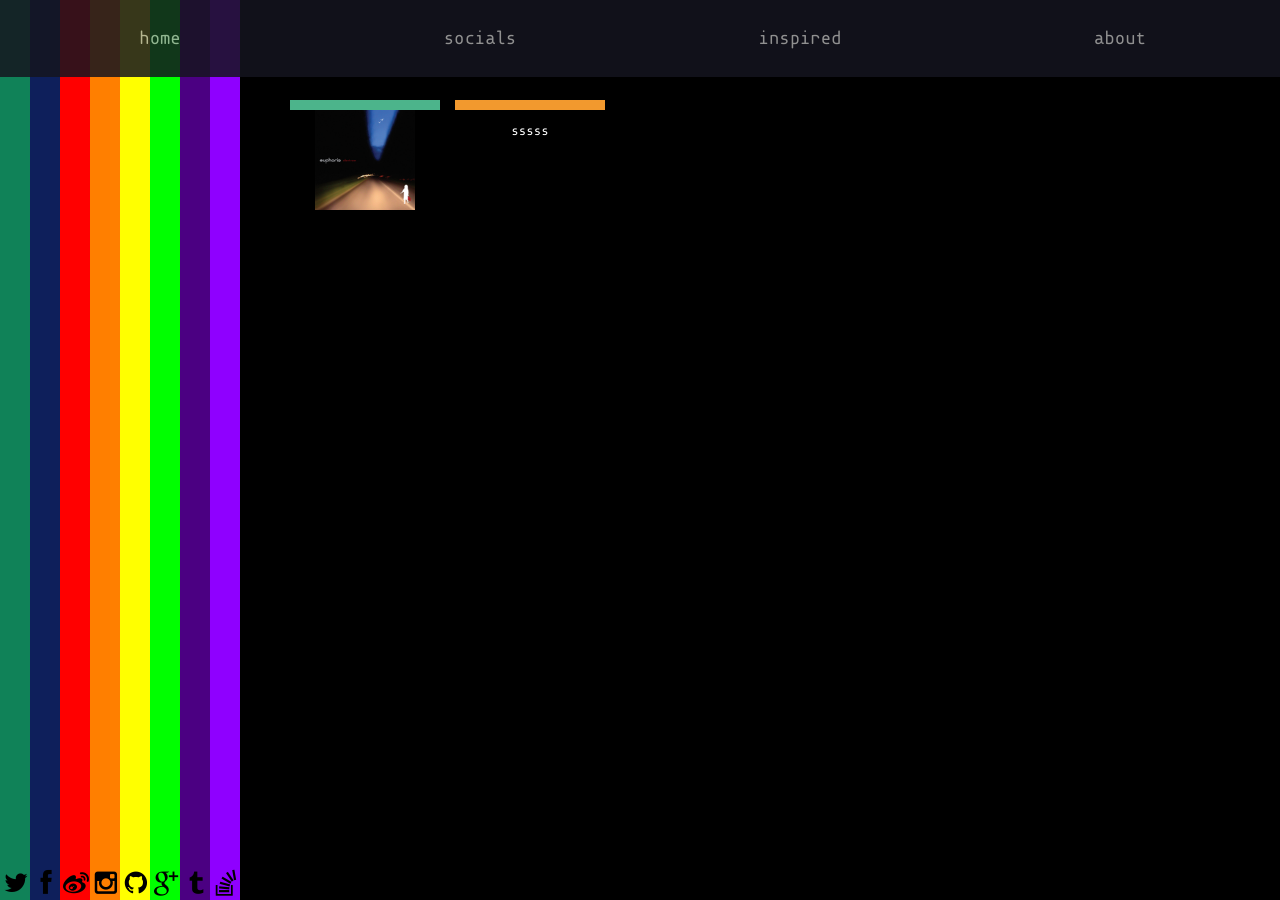
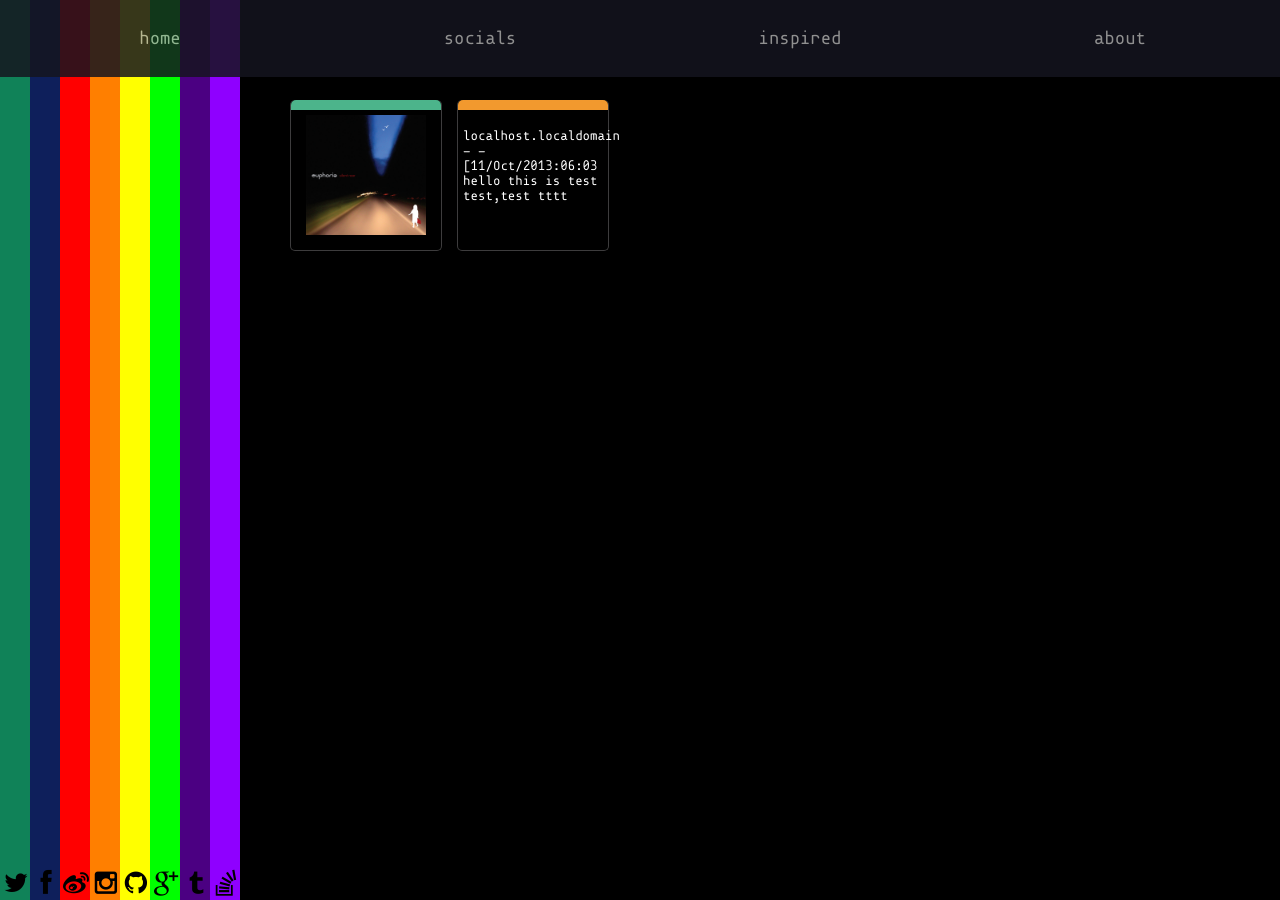
Before and after one commit to fakelbst/fakelbst.github.io, a Jekyll site: the page built from social/index.html, in a window 1280 px wide. Built offline with Jekyll 4.4.1, drawn with Linux system fonts in a browser that asks for light colours; Markdown is read by kramdown in place of the engine named in the settings.

Commit message:
update test social css

```diff
--- a/social/index.html
+++ b/social/index.html
@@ -46,33 +46,46 @@ extra_js:
     top: 100px;
     left: 50px;
     margin: 0 15px 0 0;
+    border-style: solid;
+    border-width: 0 1px 1px 1px;
+    border-color: #3d3c3d;
+    border-radius: 5px;
 }
 .post p {
     color: #fff;
+    text-align: left;
+    text-decoration: none;
 }
 .post_header1 {
     height: 10px;
     background: #4cb48b;
+    border-radius: 5px 5px 0 0;
 }
 .post_header2 {
     height: 10px;
     background: #f2992e;
+    border-radius: 5px 5px 0 0;
 }
 .post_content {
-
+    position: relative;
+    top: 5px;
+    width: 140px;
+    margin: 0 auto;
+    text-warp: normal;
 }
 </style>
 <div class="posts">
     <div class="post">
         <div class="post_header1"></div>
-        <div class="post_content">
-            <img width="100px" height="100px" src="/images/42895339.jpg" />
+        <div class="post_content" >
+            <img width="120px" height="120px" src="/images/42895339.jpg" />
         </div>
     </div>
     <div class="post">
         <div class="post_header2"></div>
         <div class="post_content">
-            <p>sssss</p>
+            <p>localhost.localdomain - - [11/Oct/2013:06:03 hello this is test test,test tttt
+            </p>
         </div>
     </div>
 
```
